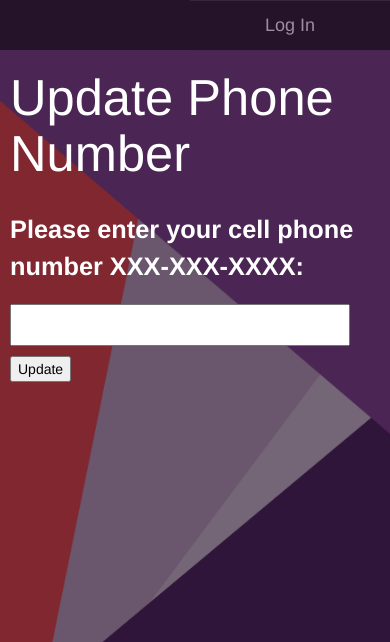
After one commit to somilgo/nhs, a Django app: page /phone_input/ in a window 390 px wide. The commit adds this page. Shown: the top 642 px of the page. Run offline with Django 3.2, Linux system fonts and the light colour scheme; parts of the project's set-up code (start-up, migrations or seed data) failed here and were passed over; some libraries are stand-ins or nearby versions.

Commit message:
add phone numbers!

```diff
--- a/events/forms.py
+++ b/events/forms.py
@@ -1,6 +1,7 @@
 from django import forms
 from events.models import *
 from django.contrib.auth.hashers import check_password
+from django.core.validators import RegexValidator
 
 class RegistrationForm(forms.ModelForm):
 	"""
@@ -59,6 +60,11 @@ class ChangePass(forms.Form):
 
 		return self.cleaned_data
 
+class PhoneInput(forms.Form):
+	phone_regex = RegexValidator(regex=r'^[1-9]\d{2}-\d{3}-\d{4}$', message="Phone number must be entered in the format: 'XXX-XXX-XXXX'")
+	phone = forms.CharField(validators=[phone_regex], label="Please enter your cell phone number XXX-XXX-XXXX")
+	def clean(self):
+		return self.cleaned_data
 
 class DateInput(forms.DateInput):
     input_type = 'date'
--- a/events/models.py
+++ b/events/models.py
@@ -2,6 +2,7 @@ from django.db import models
 from django.contrib.auth.models import AbstractBaseUser, BaseUserManager
 from django.utils import timezone
 import datetime
+from django.core.validators import RegexValidator
 
 # Create your models here.
 
@@ -54,6 +55,8 @@ class Student(AbstractBaseUser):
 	hours = models.DecimalField(max_digits=10, decimal_places=2, default=0)
 	points = models.DecimalField(max_digits=10, decimal_places=1, default=0)
 	required_hours = models.DecimalField(max_digits=3, decimal_places=1, default = 12)
+	phone_regex = RegexValidator(regex=r'^[1-9]\d{2}-\d{3}-\d{4}$', message="Phone number must be entered in the format: 'XXX-XXX-XXXX'")
+	phone = models.CharField(validators=[phone_regex], verbose_name="Phone Number", max_length=12, default = '000-000-0000')
 	USERNAME_FIELD = 'email'
 
 	def __unicode__(self):
--- a/events/templates/events/cur_stud.html
+++ b/events/templates/events/cur_stud.html
@@ -5,12 +5,13 @@
 
 {%if officer%}
 <table id="myTable" class="table tablesorter">
-<tr><th><a href = "#">NAME</th><th><a href = "#">EMAIL</th><th><a href = "#">Delete?</th><tr>
+<tr><th><a href = "#">NAME</th><th><a href = "#">EMAIL</th><th><a href = "#">PHONE</th><th><a href = "#">Delete?</th><tr>
 {% for e in emailsx %}
 <tr>
 <td>{{e.0}}</td>
 <td>{{e.1}}</td>
-<td><a href = "#" onclick = "delFunc('{{e.0}}', '{{e.2}}')">X</a></td>
+<td>{{e.2}}</td>
+<td><a href = "#" onclick = "delFunc('{{e.0}}', '{{e.3}}')">X</a></td>
 </tr>
 {%endfor%}
 </table>
--- /dev/null
+++ b/events/templates/events/phone.html
@@ -0,0 +1,17 @@
+{% extends "events/base.html" %}
+{% load staticfiles %}
+{%block content%}
+<link rel="stylesheet" type="text/css" href="{% static 'events/detailStyle.css' %}" />
+<div id = 'wrapper'><div id = 'shiftlog'>
+
+<h1>Update Phone Number</h1>
+<br>
+<form action="/phone_input/" method="post">
+    {% csrf_token %}
+    {{ form.as_p}}
+    <input type="submit" value="Update" />
+</form><br><br>
+
+
+</div></div>
+{%endblock%}
--- a/events/templates/events/students.html
+++ b/events/templates/events/students.html
@@ -2,12 +2,13 @@
 
 <table id="myTable" class="table tablesorter">
 <thead>
-<tr><th><a href = "#">First</a></th><th><a href = "#">Last</th><th><a href = "#">Email</th><th><a href = "#">Hours</th><th><a href = "#"> Required Hours</th><th><a href = "#">Grade</th><th><a href = "#">Enough Hours?</th><th><a href = "#">Events</a></tr></thead>
+<tr><th><a href = "#">First</a></th><th><a href = "#">Last</th><th><a href = "#">Email</th><th><a href = "#">Phone</th><th><a href = "#">Hours</th><th><a href = "#"> Required Hours</th><th><a href = "#">Grade</th><th><a href = "#">Enough Hours?</th><th><a href = "#">Events</a></tr></thead>
 {% for s in students%}
 <tr style="background-color:{% if s.hours >= s.required_hours %}#d3ffcf{%else%}#ffcfcf{%endif%}">
 <td>{{s.firstname}}</td>
 <td>{{s.lastname}}</td>
 <td>{{s.email}}</td>
+<td>{% if s.phone == "000-000-0000"%}None{%else%}{{s.phone}}{%endif%}</td>
 
 <td>{{s.hours}}</td>
 <td>{{s.required_hours}}</td>
--- a/events/urls.py
+++ b/events/urls.py
@@ -8,6 +8,7 @@ urlpatterns = [
 	url(r'^sign_up_success/$', views.sign_up_success, name='sign_up_success'),
 	url(r'^log_in/$', views.log_in, name='log_in'),
 	url(r'^pass_change/$', views.change_pass, name='pass'),
+	url(r'^phone_input/$', views.change_phone, name='phone'),
 	url(r'^event_creator/$', views.event_creator, name='event_creator'),
 	url(r'^event_success/$', views.event_success, name='event_success'),
 	url(r'^(?P<pk>[0-9]+)/edit/$', views.edit_event, name = 'event-edit'),
--- a/events/views.py
+++ b/events/views.py
@@ -24,6 +24,9 @@ def home(request):
 		logged = False
 		student = None
 	update()
+	if logged:
+		if student.phone == '000-000-0000':
+			return HttpResponseRedirect('/phone_input/')
 	return render(request, 'events/home.html', {'foo':'bar'}, context_instance=RequestContext(request))
 
 
@@ -71,6 +74,19 @@ def change_pass(request):
 		student.save()
 		return HttpResponseRedirect('/')
 	return render(request, 'events/pass.html', {'form':form})
+
+def change_phone(request):
+	form = PhoneInput(request.POST or None)
+	if form.is_valid():
+		phonenum = form.cleaned_data['phone']
+		try:
+			student = Student.objects.get(email=request.session['user'])
+		except:
+			return HttpResponseRedirect('/log_in/')
+		student.phone = phonenum
+		student.save()
+		return HttpResponseRedirect('/')
+	return render(request, 'events/phone.html', {'form':form})
 
 def event_creator(request):
 	try:
@@ -186,6 +202,7 @@ def cur_stud(request,pk):
 		names.append(s.__unicode__())
 		temp.append(s.__unicode__())
 		temp.append(s.email)
+		temp.append(s.phone)
 		temp.append(s.pk)
 		emails.append(temp)
 	back = '/{}/'.format(pk)
```
Also changed, not shown: events/migrations/0008_student_phone.py (added), 5 other files.
